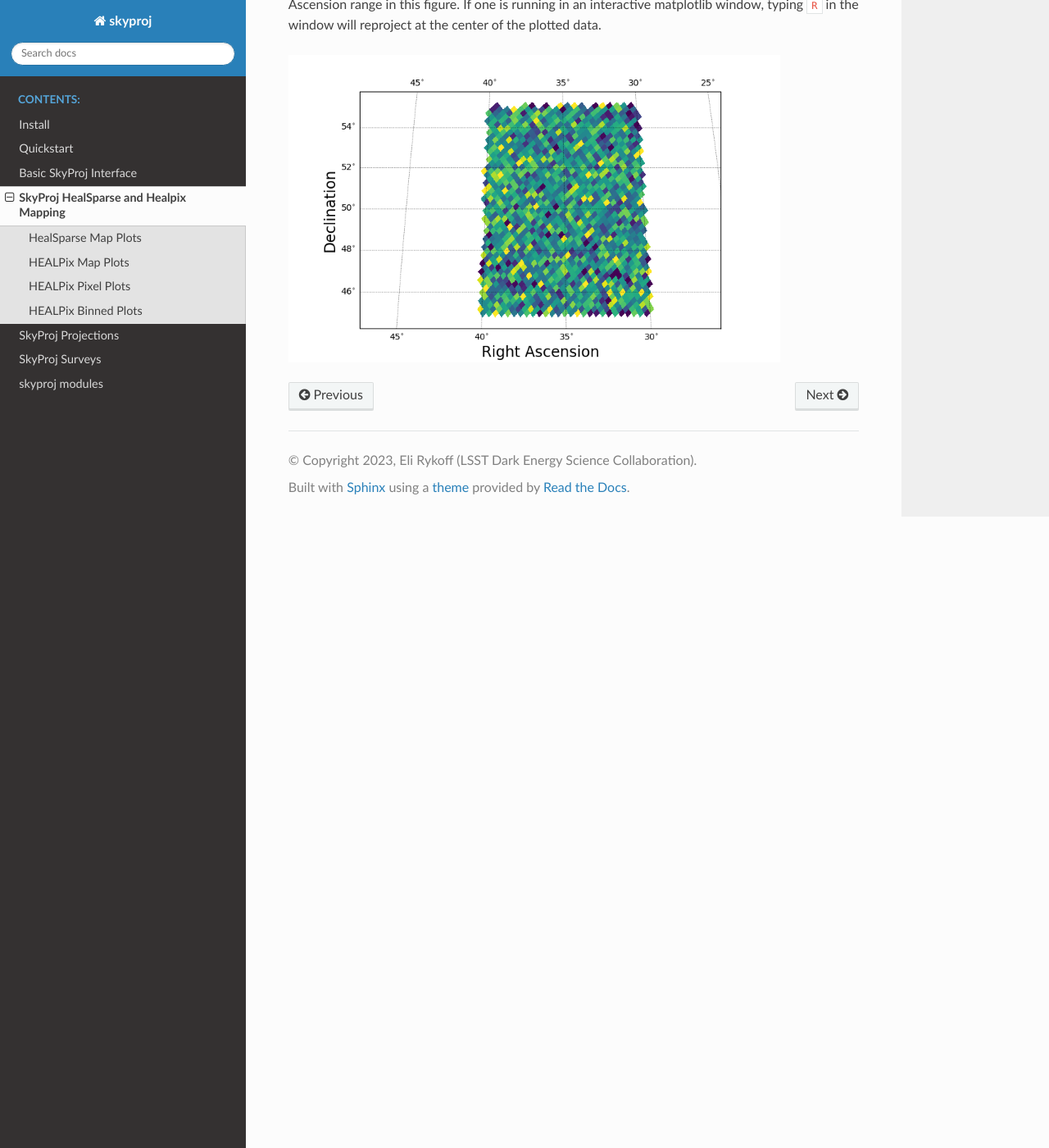
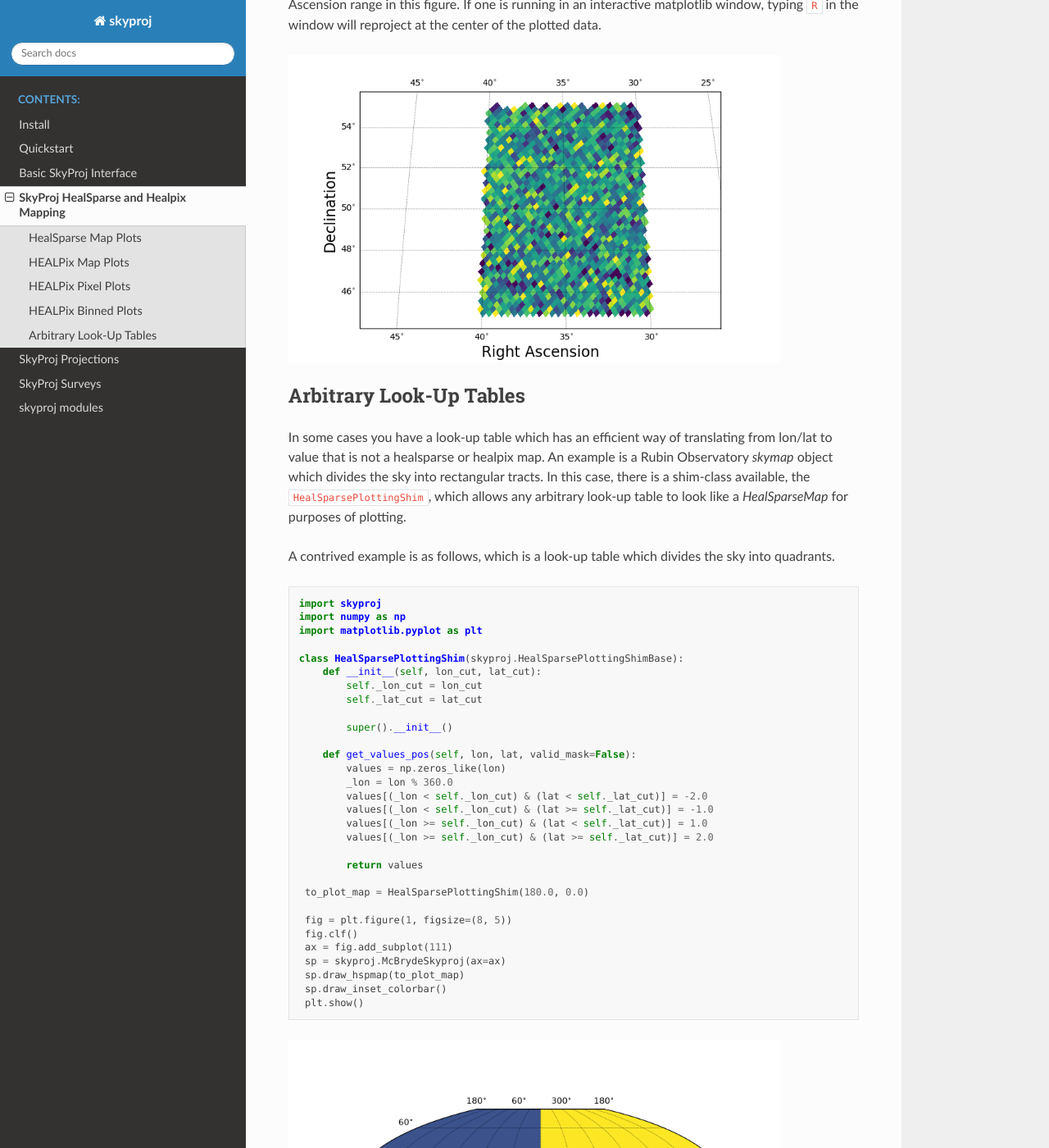
Before and after one commit to LSSTDESC/skyproj, a Sphinx documentation site: the page built from docs/maps.rst, in a window 1280 px wide and 1400 px high, scrolled down 4828 px. Shown: the whole window at 82% size. Built offline with Sphinx 7.4.7 and the Read the Docs theme 3.1.0, drawn with Linux system fonts in a browser that asks for light colours; the version number could not be read and is left out.

Commit message:
Add documentation for plotting shim.

```diff
--- a/docs/maps.rst
+++ b/docs/maps.rst
@@ -100,6 +100,7 @@ The plotting and interactivity options are the same as for :code:`draw_hspmap()`
 
 HEALPix Pixel Plots
 -------------------
+
 Given a list of HEALPix pixel numbers and values, the :code:`draw_hpxpx()` method is available.
 The map output is very similar to the code above.
 However, this code does pixel value lookups behind the scenes to conserve memory.
@@ -125,6 +126,7 @@ The plotting and interactivity options are the same as for :code:`draw_hspmap()`
 
 HEALPix Binned Plots
 --------------------
+
 Given a list of positions and values, one can use :code:`draw_hpxbin()` to bin the values and make a map.
 This is analagous to :code:`matplotlib.pyplot.hexbin`, with the additional assurance that each pixel has the same area.
 
@@ -151,3 +153,50 @@ If one is running in an interactive matplotlib window, typing :code:`R` in the w
 .. image:: images/hpxbin_reproject.png
    :width: 600
    :alt: Binned healpix map, reprojected.
+
+
+Arbitrary Look-Up Tables
+------------------------
+
+In some cases you have a look-up table which has an efficient way of translating from lon/lat to value that is not a healsparse or healpix map.
+An example is a Rubin Observatory `skymap` object which divides the sky into rectangular tracts.
+In this case, there is a shim-class available, the :code:`HealSparsePlottingShim`, which allows any arbitrary look-up table to look like a `HealSparseMap` for purposes of plotting.
+
+A contrived example is as follows, which is a look-up table which divides the sky into quadrants.
+
+.. code-block :: python
+
+    import skyproj
+    import numpy as np
+    import matplotlib.pyplot as plt
+
+    class HealSparsePlottingShim(skyproj.HealSparsePlottingShimBase):
+        def __init__(self, lon_cut, lat_cut):
+            self._lon_cut = lon_cut
+            self._lat_cut = lat_cut
+
+            super().__init__()
+
+        def get_values_pos(self, lon, lat, valid_mask=False):
+            values = np.zeros_like(lon)
+            _lon = lon % 360.0
+            values[(_lon < self._lon_cut) & (lat < self._lat_cut)] = -2.0
+            values[(_lon < self._lon_cut) & (lat >= self._lat_cut)] = -1.0
+            values[(_lon >= self._lon_cut) & (lat < self._lat_cut)] = 1.0
+            values[(_lon >= self._lon_cut) & (lat >= self._lat_cut)] = 2.0
+
+            return values
+
+     to_plot_map = HealSparsePlottingShim(180.0, 0.0)
+
+     fig = plt.figure(1, figsize=(8, 5))
+     fig.clf()
+     ax = fig.add_subplot(111)
+     sp = skyproj.McBrydeSkyproj(ax=ax)
+     sp.draw_hspmap(to_plot_map)
+     sp.draw_inset_colorbar()
+     plt.show()
+
+.. image:: images/healsparse_shim.png
+   :width: 600
+   :alt: Toy look-up table turned into a healsparse map for plotting.
```
Also changed, not shown: docs/images/healsparse_shim.png (added).
